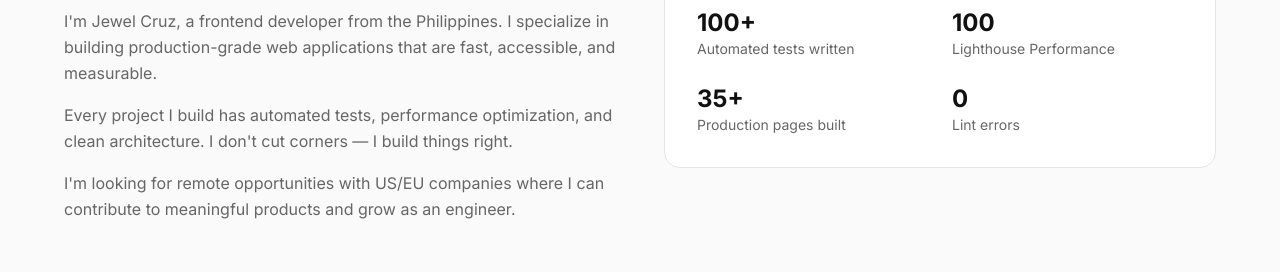
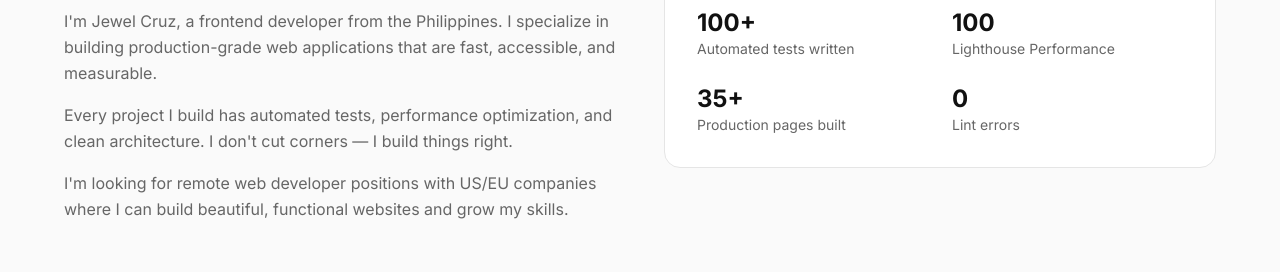
Before and after one commit to jewelcruzs0922-dev/Portfolio, a Next.js app: page / in a window 1280 px wide. Shown: the part 2002-2274 px from the top of the page. Built offline with nearby package versions, Linux system fonts and the light colour scheme.

Commit message:
fix: change 'engineer' to 'web developer'

```diff
--- a/src/app/page.tsx
+++ b/src/app/page.tsx
@@ -189,7 +189,7 @@ function About() {
                 Every project I build has automated tests, performance optimization, and clean architecture. I don&apos;t cut corners — I build things right.
               </p>
               <p>
-                I&apos;m looking for remote opportunities with US/EU companies where I can contribute to meaningful products and grow as an engineer.
+                I&apos;m looking for remote web developer positions with US/EU companies where I can build beautiful, functional websites and grow my skills.
               </p>
             </div>
           </div>
```
